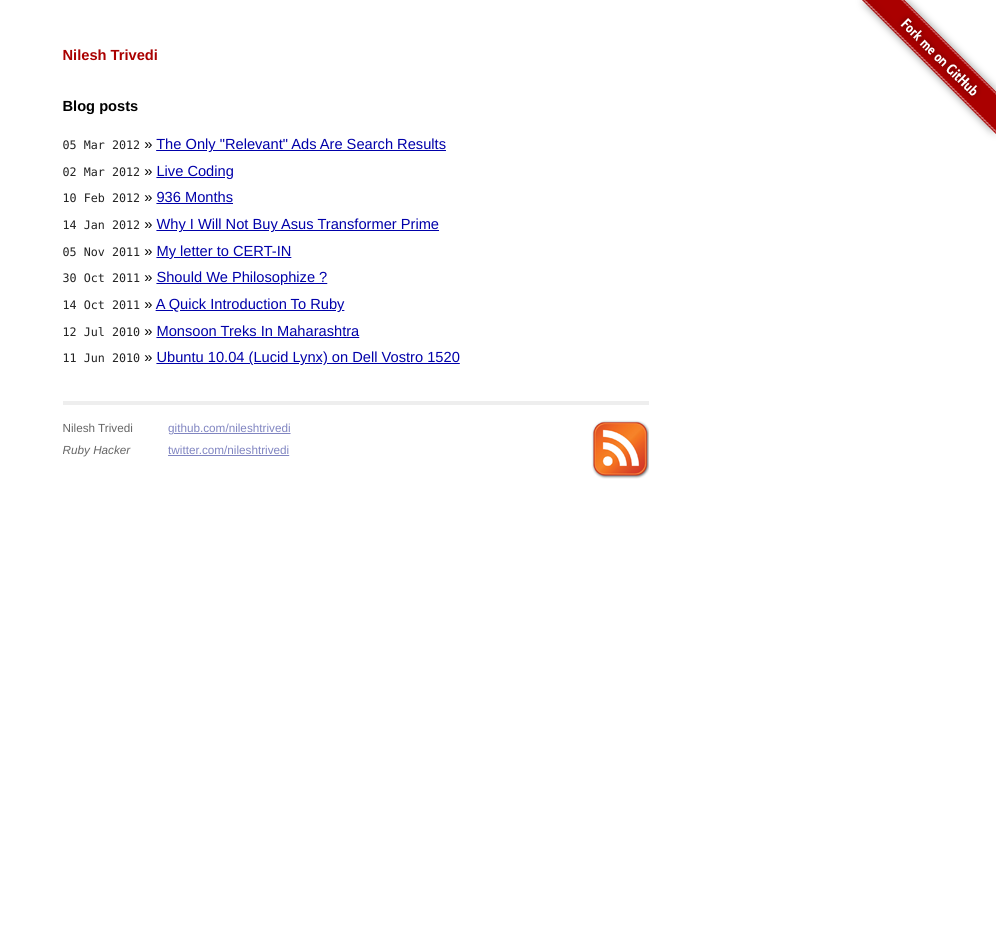
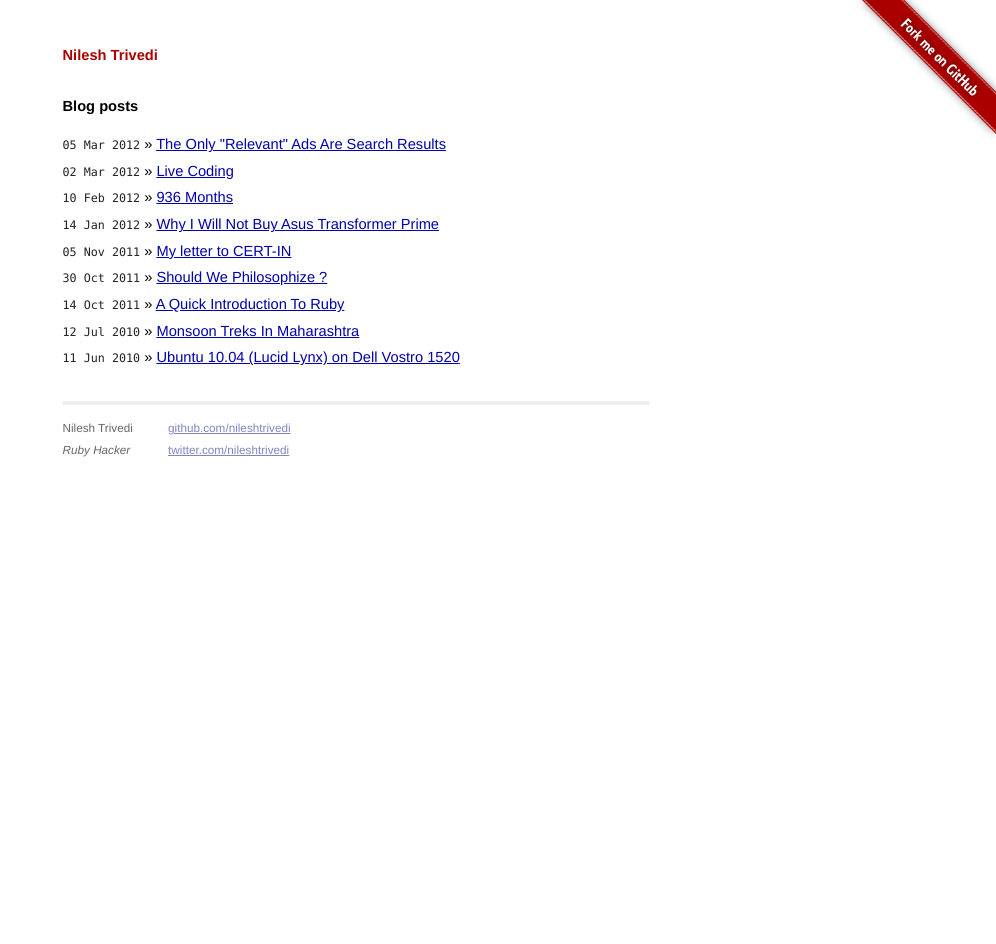
Before and after one commit to nileshtrivedi/nileshtrivediioold, a Jekyll site: the page built from index.html, in a window 1280 px wide. Shown: the whole page, without its empty margins (284-1280 px from the left). Built offline with Jekyll 4.4.1, drawn with Linux system fonts in a browser that asks for light colours.

Commit message:
Removed RSS

```diff
--- a/_layouts/default.html
+++ b/_layouts/default.html
@@ -39,9 +39,9 @@
       </p>
     </div>
     <div class="rss">
-      <a href="http://feeds.feedburner.com/nileshtrivedi">
+      <!-- ><a href="http://feeds.feedburner.com/nileshtrivedi">
         <img src="/css/rss.png" alt="Subscribe to RSS Feed" />
-      </a>
+      </a> -->
     </div>
   </div>
 </div>
```
